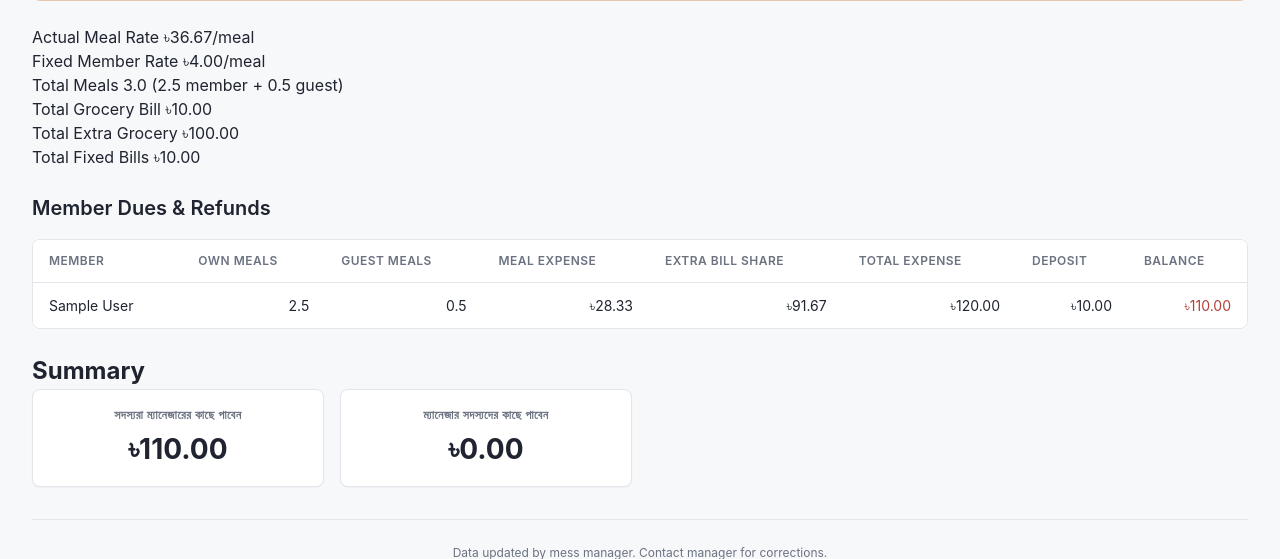
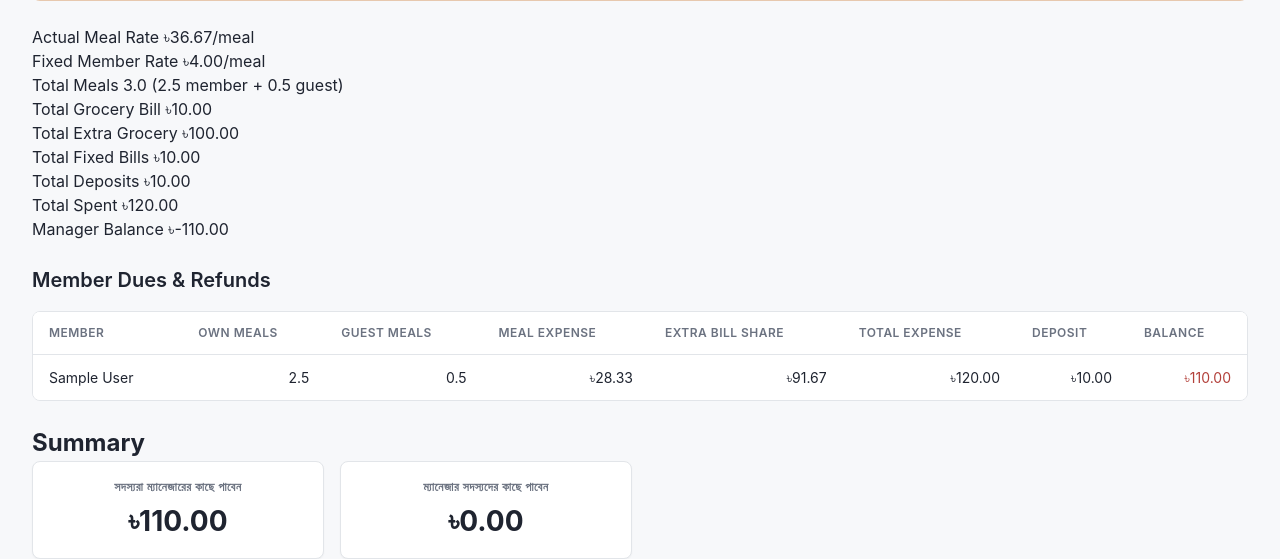
Before and after one commit to mohammad-mursalin/mess-management-system, a Django app: page /month-summary/ in a window 1280 px wide. Shown: the part 272-831 px from the top of the page. Run offline with Django 5.2, Linux system fonts and the light colour scheme; tables that the repository leaves empty hold one stand-in row (values such as "Sample post").

Commit message:
Add total deposits, total spent, and manager balance to month summary

```diff
--- a/apps/dashboard/templates/dashboard/month_summary.html
+++ b/apps/dashboard/templates/dashboard/month_summary.html
@@ -72,6 +72,21 @@
         <div class="rate-item">
             <span class="rate-label">Total Fixed Bills</span>
             <span class="rate-value">৳{{ total_fixed_bills|floatformat:2 }}</span>
+        </div>
+    </section>
+
+    <section class="rates-block">
+        <div class="rate-item">
+            <span class="rate-label">Total Deposits</span>
+            <span class="rate-value">৳{{ total_deposits|floatformat:2 }}</span>
+        </div>
+        <div class="rate-item">
+            <span class="rate-label">Total Spent</span>
+            <span class="rate-value">৳{{ total_spent|floatformat:2 }}</span>
+        </div>
+        <div class="rate-item">
+            <span class="rate-label">Manager Balance</span>
+            <span class="rate-value">৳{{ manager_balance|floatformat:2 }}</span>
         </div>
     </section>
 
--- a/apps/dashboard/views.py
+++ b/apps/dashboard/views.py
@@ -103,6 +103,9 @@ def month_summary(request):
     total_grocery = Decimal('0')
     total_extra_grocery = Decimal('0')
     total_fixed_bills = Decimal('0')
+    total_deposits = Decimal('0')
+    total_spent = Decimal('0')
+    manager_balance = Decimal('0')
     member_due_rows = []
     is_estimated = False
     no_meals_logged = False
@@ -132,6 +135,11 @@ def month_summary(request):
             total=Sum('amount')
         )
         total_fixed_bills = fixed_agg['total'] or Decimal('0')
+
+        deposit_agg = MemberCycle.objects.filter(cycle=cycle).aggregate(
+            total=Sum('deposit_amount')
+        )
+        total_deposits = deposit_agg['total'] or Decimal('0')
 
         if cycle.status == 'open':
             is_estimated = True
@@ -189,6 +197,9 @@ def month_summary(request):
                 elif balance > 0:
                     total_balance_positive += balance
 
+        total_spent = total_grocery + total_extra_grocery + total_fixed_bills
+        manager_balance = total_deposits - total_spent
+
     return render(request, 'dashboard/month_summary.html', {
         'current_cycle': cycle,
         'cycle_mode': cycle_mode,
@@ -196,6 +207,9 @@ def month_summary(request):
         'total_grocery': total_grocery,
         'total_extra_grocery': total_extra_grocery,
         'total_fixed_bills': total_fixed_bills,
+        'total_deposits': total_deposits,
+        'total_spent': total_spent,
+        'manager_balance': manager_balance,
         'member_due_rows': member_due_rows,
         'is_estimated': is_estimated,
         'no_meals_logged': no_meals_logged,
```
